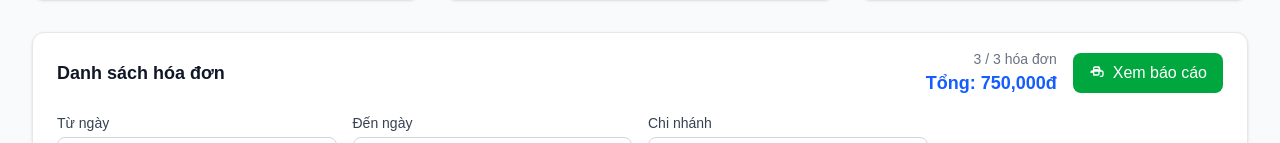
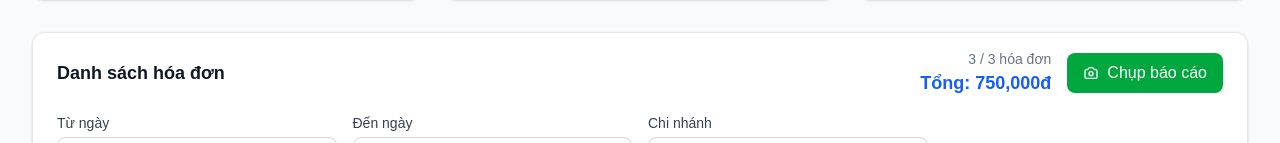
Before and after one commit to tungkhanhbmt-a11y/khodongalibaba, a Next.js app: page /reports in a window 1280 px wide. Shown: the part 299-442 px from the top of the page. Built offline with nearby package versions, Linux system fonts and the light colour scheme.

Commit message:
chụp ảnh

```diff
--- a/app/reports/page.tsx
+++ b/app/reports/page.tsx
@@ -37,6 +37,9 @@ export default function ReportsPage() {
   const [toDate, setToDate] = useState('');
   const [filterBranch, setFilterBranch] = useState('');
   const [branches, setBranches] = useState<{id: number; name: string}[]>([]);
+
+  // Screenshot states
+  const [isCapturing, setIsCapturing] = useState(false);
 
   // Format date to dd-mm-yyyy
   const formatDate = (dateString: string) => {
@@ -91,6 +94,46 @@ export default function ReportsPage() {
 
     fetchBranches();
   }, []);
+
+  // Function to capture screenshot of print report
+  const captureReportScreenshot = async () => {
+    if (filteredInvoices.length === 0) return;
+
+    setIsCapturing(true);
+
+    try {
+      // Tạo URL của trang print với các tham số filter
+      const printUrl = `${window.location.origin}/reports/print?${new URLSearchParams({
+        ...(fromDate && { fromDate }),
+        ...(toDate && { toDate }),
+        ...(filterBranch && { branch: filterBranch })
+      }).toString()}`;
+
+      // Tạo URL screenshot
+      const screenshotUrl = `https://chupanh.onrender.com/screenshot?url=${encodeURIComponent(printUrl)}`;
+
+      // Tạo tên file với thời gian hiện tại
+      const now = new Date();
+      const fileName = `BaoCao_${now.getFullYear()}${(now.getMonth() + 1).toString().padStart(2, '0')}${now.getDate().toString().padStart(2, '0')}_${now.getHours().toString().padStart(2, '0')}${now.getMinutes().toString().padStart(2, '0')}.png`;
+
+      // Tạo link download
+      const link = document.createElement('a');
+      link.href = screenshotUrl;
+      link.download = fileName;
+      link.target = '_blank';
+
+      // Trigger download
+      document.body.appendChild(link);
+      link.click();
+      document.body.removeChild(link);
+
+    } catch (error) {
+      console.error('Lỗi khi chụp ảnh báo cáo:', error);
+      alert('Có lỗi xảy ra khi chụp ảnh báo cáo. Vui lòng thử lại!');
+    } finally {
+      setIsCapturing(false);
+    }
+  };
 
   // Filter invoices based on date range and branch
   const filteredInvoices = invoiceData.filter(invoice => {
@@ -210,26 +253,30 @@ export default function ReportsPage() {
                     Tổng: {filteredInvoices.reduce((sum, invoice) => sum + invoice.total, 0).toLocaleString()}đ
                   </div>
                 </div>
-                <a
-                  href={`/reports/print?${new URLSearchParams({
-                    ...(fromDate && { fromDate }),
-                    ...(toDate && { toDate }),
-                    ...(filterBranch && { branch: filterBranch })
-                  }).toString()}`}
-                  target="_blank"
-                  rel="noopener noreferrer"
+                <button
+                  onClick={captureReportScreenshot}
+                  disabled={filteredInvoices.length === 0 || isCapturing}
                   className={`px-4 py-2 rounded-lg transition-colors flex items-center space-x-2 ${
-                    filteredInvoices.length === 0
+                    filteredInvoices.length === 0 || isCapturing
                       ? 'bg-gray-300 text-gray-500 cursor-not-allowed'
                       : 'bg-green-600 text-white hover:bg-green-700'
                   }`}
-                  onClick={filteredInvoices.length === 0 ? (e) => e.preventDefault() : undefined}
                 >
-                  <svg className="w-4 h-4" fill="none" stroke="currentColor" viewBox="0 0 24 24">
-                    <path strokeLinecap="round" strokeLinejoin="round" strokeWidth={2} d="M17 17h2a2 2 0 002-2v-4a2 2 0 00-2-2H5a2 2 0 00-2 2h2m2 4h6a2 2 0 002-2v-4a2 2 0 00-2-2H9a2 2 0 00-2 2v4a2 2 0 002 2zm8-12V5a2 2 0 00-2-2H9a2 2 0 00-2 2v4h10z" />
-                  </svg>
-                  <span>Xem báo cáo</span>
-                </a>
+                  {isCapturing ? (
+                    <>
+                      <div className="animate-spin rounded-full h-4 w-4 border-b-2 border-white"></div>
+                      <span>Đang chụp...</span>
+                    </>
+                  ) : (
+                    <>
+                      <svg className="w-4 h-4" fill="none" stroke="currentColor" viewBox="0 0 24 24">
+                        <path strokeLinecap="round" strokeLinejoin="round" strokeWidth={2} d="M3 9a2 2 0 012-2h.93a2 2 0 001.664-.89l.812-1.22A2 2 0 0110.07 4h3.86a2 2 0 011.664.89l.812 1.22A2 2 0 0018.07 7H19a2 2 0 012 2v9a2 2 0 01-2 2H5a2 2 0 01-2-2V9z" />
+                        <path strokeLinecap="round" strokeLinejoin="round" strokeWidth={2} d="M15 13a3 3 0 11-6 0 3 3 0 016 0z" />
+                      </svg>
+                      <span>Chụp báo cáo</span>
+                    </>
+                  )}
+                </button>
               </div>
             </div>
 
```
